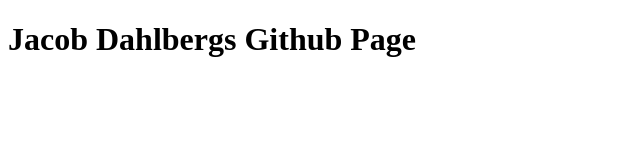
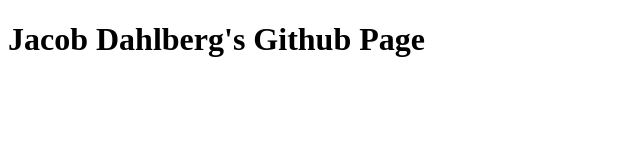
Before and after one commit to Iceberg09/Iceberg09.github.io, a plain HTML site: page index.html in a window 1280 px wide. Shown: the whole page, without its empty margins (0-640 px from the left). Drawn offline with Linux system fonts and the light colour scheme.

Commit message:
Re-adding '

```diff
--- a/index.html
+++ b/index.html
@@ -8,7 +8,7 @@
 </head>
 <body>
 
-    <h1>Jacob Dahlbergs Github Page</h1>
+    <h1>Jacob Dahlberg's Github Page</h1>
 
 </body>
 </html>
```
